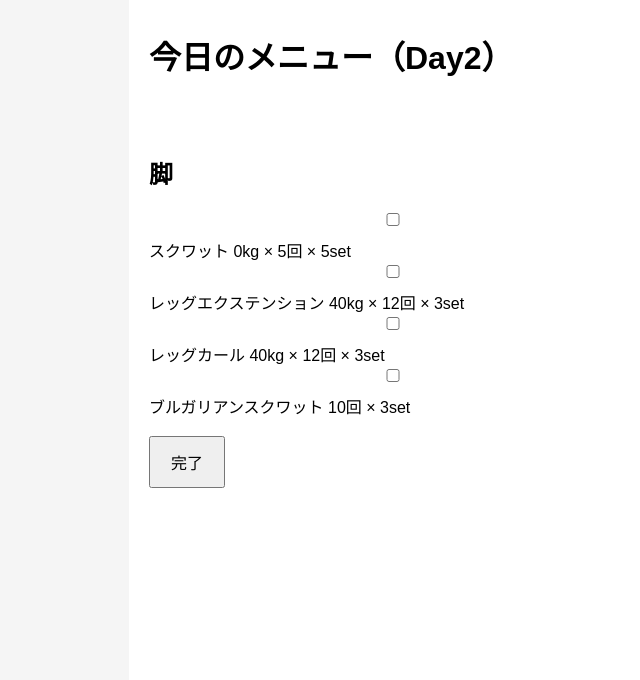
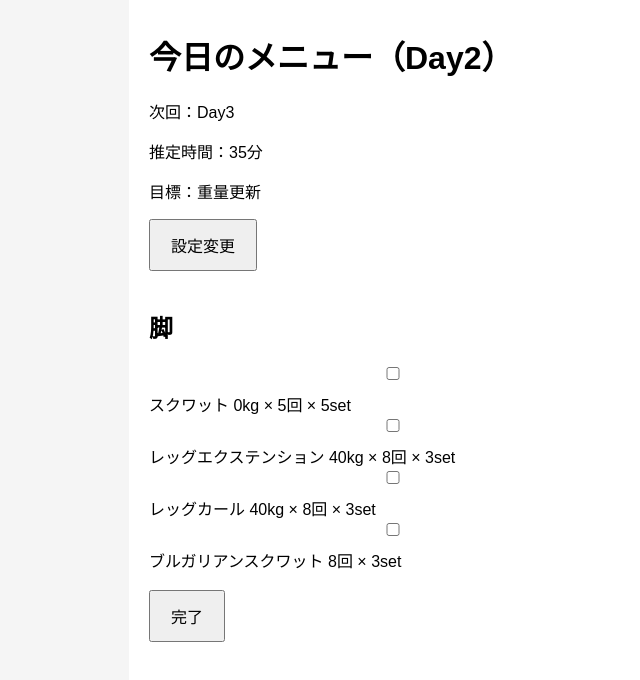
Before and after one commit to kato16384-lang/zerojudge-fit, a Next.js app: page /today in a window 1280 px wide. Both pictures are taken after a click on the button "完了". Shown: the top 680 px of the page, without its empty margins (251-891 px from the left). Built offline with nearby package versions, Linux system fonts and the light colour scheme.

Commit message:
Add week2 program and back split

```diff
--- a/app/today/page.tsx
+++ b/app/today/page.tsx
@@ -1,40 +1,112 @@
 "use client";
 
 import { useEffect, useState } from "react";
+import { useRouter } from "next/navigation";
 
 export default function TodayPage() {
+  const router = useRouter();
+
   const [benchMax, setBenchMax] = useState(0);
   const [squatMax, setSquatMax] = useState(0);
   const [deadliftMax, setDeadliftMax] = useState(0);
   const [day, setDay] = useState(1);
 
+  const [goal, setGoal] = useState("strength");
+  const [frequency, setFrequency] = useState("3");
+  const [days, setDays] = useState<string[]>([]);
+
   const [checkedItems, setCheckedItems] = useState<string[]>([]);
   const [pullupReps, setPullupReps] = useState(10);
-
+  const [backType, setBackType] = useState("A");
   useEffect(() => {
     const savedBenchMax = localStorage.getItem("benchMax");
     const savedSquatMax = localStorage.getItem("squatMax");
     const savedDeadliftMax = localStorage.getItem("deadliftMax");
     const savedDay = localStorage.getItem("day");
+    const savedGoal = localStorage.getItem("goal");
+    const savedFrequency = localStorage.getItem("frequency");
+    const savedDays = localStorage.getItem("days");
     const savedCheckedItems = localStorage.getItem("checkedItems");
     const savedPullupReps = localStorage.getItem("pullupReps");
+    const savedBackType = localStorage.getItem("backType");
+
 
     if (savedBenchMax) setBenchMax(Number(savedBenchMax));
     if (savedSquatMax) setSquatMax(Number(savedSquatMax));
     if (savedDeadliftMax) setDeadliftMax(Number(savedDeadliftMax));
     if (savedDay) setDay(Number(savedDay));
-
+    if (savedGoal) setGoal(savedGoal);
+    if (savedFrequency) setFrequency(savedFrequency);
+    if (savedDays) {
+      setDays(JSON.parse(savedDays));
+    }
     if (savedCheckedItems) {
       setCheckedItems(JSON.parse(savedCheckedItems));
     }
     if (savedPullupReps) {
       setPullupReps(Number(savedPullupReps));
     }
+    if (savedBackType) {
+      setBackType(savedBackType);
+    }
   }, []);
 
- const benchWeight = Math.round(benchMax * 0.85);
-const squatWeight = Math.round(squatMax * 0.85);
-const deadliftWeight = Math.round(deadliftMax * 0.85);
+  const multiplier =
+    goal === "strength"
+      ? 0.85
+      : goal === "maintain"
+        ? 0.75
+        : 0.65;
+  const reps =
+    goal === "strength"
+      ? 5
+      : goal === "maintain"
+        ? 8
+        : 12;
+
+  const sets =
+    goal === "strength"
+      ? 5
+      : 3;
+  const accessoryReps =
+    goal === "strength"
+      ? 8
+      : goal === "maintain"
+        ? 10
+        : 12;
+
+  const accessorySets = 3;
+
+  const benchWeight =
+    Math.round((benchMax * multiplier) / 2.5) * 2.5;
+
+  const squatWeight =
+    Math.round((squatMax * multiplier) / 2.5) * 2.5;
+
+  const deadliftWeight =
+    Math.round((deadliftMax * multiplier) / 2.5) * 2.5;
+
+  const nextDay =
+    frequency === "2"
+      ? day === 1
+        ? 2
+        : 1
+      : day === 3
+        ? 1
+        : day + 1;
+
+  const estimatedTime =
+    frequency === "2"
+      ? day === 1
+        ? 25
+        : 35
+      : day === 1
+        ? 45
+        : day === 2
+          ? 35
+          : backType === "A"
+            ? 30
+            : 20;
 
   const toggleItem = (item: string) => {
     let updatedItems: string[];
@@ -46,14 +118,24 @@ const toggleItem = (item: string) => {
     }
 
     setCheckedItems(updatedItems);
-  localStorage.setItem(
-    "checkedItems",
-    JSON.stringify(updatedItems)
-  );
+    localStorage.setItem("checkedItems", JSON.stringify(updatedItems));
   };
 
   const completeWorkout = () => {
-  const nextDay = day === 3 ? 1 : day + 1;
+    let nextDay;
+
+    if (frequency === "3" && day === 3) {
+      const nextBackType = backType === "A" ? "B" : "A";
+
+      setBackType(nextBackType);
+      localStorage.setItem("backType", nextBackType);
+    }
+
+    if (frequency === "2") {
+      nextDay = day === 1 ? 2 : 1;
+    } else {
+      nextDay = day === 3 ? 1 : day + 1;
+    }
 
     setCheckedItems([]);
     localStorage.removeItem("checkedItems");
@@ -66,16 +148,35 @@ const completeWorkout = () => {
     <main>
       <h1>今日のメニュー（Day{day}）</h1>
 
+      <p>次回：Day{nextDay}</p>
+
+      <p>推定時間：{estimatedTime}分</p>
+
+      <p>
+        目標：
+        {goal === "strength" && "重量更新"}
+        {goal === "maintain" && "維持"}
+        {goal === "diet" && "減量"}
+      </p>
+
+      <button onClick={() => router.push("/setup")}>設定変更</button>
+
       <br />
       <br />
 
       <h2>
-        {day === 1 && "胸＋上腕三頭筋"}
+        {day === 1 && frequency === "3" && "胸＋上腕三頭筋"}
+        {day === 1 && frequency === "2" && "胸＋背中"}
         {day === 2 && "脚"}
-        {day === 3 && "背中＋上腕二頭筋"}
+
+        {day === 3 && backType === "A" &&
+          "背中（広がり）＋上腕二頭筋"}
+
+        {day === 3 && backType === "B" &&
+          "背中（厚み）"}
       </h2>
 
-    {day === 1 && (
+      {day === 1 && frequency === "3" && (
         <>
           <label>
             <input
@@ -83,7 +184,7 @@ const completeWorkout = () => {
               checked={checkedItems.includes("bench")}
               onChange={() => toggleItem("bench")}
             />
-      ベンチプレス {benchWeight}kg × 5回 × 5set
+            ベンチプレス {benchWeight}kg × {reps}回 × {sets}set
           </label>
           <br />
 
@@ -93,7 +194,7 @@ const completeWorkout = () => {
               checked={checkedItems.includes("incline")}
               onChange={() => toggleItem("incline")}
             />
-      インクラインダンベルプレス 22kg × 8回 × 3set
+            インクラインダンベルプレス 22kg × {accessoryReps}回 × {accessorySets}set
           </label>
           <br />
 
@@ -103,7 +204,7 @@ const completeWorkout = () => {
               checked={checkedItems.includes("dips")}
               onChange={() => toggleItem("dips")}
             />
-      ディップス 10回 × 3set
+            ディップス  {accessoryReps}回 × {accessorySets}set
           </label>
           <br />
 
@@ -113,7 +214,7 @@ const completeWorkout = () => {
               checked={checkedItems.includes("lying")}
               onChange={() => toggleItem("lying")}
             />
-      ライイングエクステンション 25kg × 10回 × 3set
+            ライイングエクステンション 25kg × {accessoryReps}回 × {accessorySets}set
           </label>
           <br />
 
@@ -123,8 +224,55 @@ const completeWorkout = () => {
               checked={checkedItems.includes("narrow")}
               onChange={() => toggleItem("narrow")}
             />
-      ナローベンチプレス 50kg × 8回 × 3set
+            ナローベンチプレス 50kg × {accessoryReps}回 × {accessorySets}set
           </label>
+        </>
+      )}
+      {day === 1 && frequency === "2" && (
+        <>
+
+          <input
+            type="checkbox"
+            checked={checkedItems.includes("bench")}
+            onChange={() => toggleItem("bench")}
+          />
+          <>
+            ベンチプレス
+            <br />
+            {benchWeight}kg × {reps}回 × {sets}set
+          </>
+
+
+
+
+          <br />
+
+          <label>
+            <input
+              type="checkbox"
+              checked={checkedItems.includes("pullup")}
+              onChange={() => toggleItem("pullup")}
+            />
+            懸垂
+            <br />
+            {pullupReps}回 × 4set
+          </label>
+
+          <br />
+
+          <label>
+            <input
+              type="checkbox"
+              checked={checkedItems.includes("dips")}
+              onChange={() => toggleItem("dips")}
+            />
+
+            ディップス
+            <br />
+
+            {accessoryReps}回 × {accessorySets}set
+          </label>
+
         </>
       )}
 
@@ -136,7 +284,7 @@ const completeWorkout = () => {
               checked={checkedItems.includes("squat")}
               onChange={() => toggleItem("squat")}
             />
-      スクワット {squatWeight}kg × 5回 × 5set
+            スクワット {squatWeight}kg × {reps}回 × {sets}set
           </label>
           <br />
 
@@ -146,7 +294,7 @@ const completeWorkout = () => {
               checked={checkedItems.includes("extension")}
               onChange={() => toggleItem("extension")}
             />
-      レッグエクステンション 40kg × 12回 × 3set
+            レッグエクステンション 40kg × {accessoryReps}回 × {accessorySets}set
           </label>
           <br />
 
@@ -156,7 +304,7 @@ const completeWorkout = () => {
               checked={checkedItems.includes("curl")}
               onChange={() => toggleItem("curl")}
             />
-      レッグカール 40kg × 12回 × 3set
+            レッグカール 40kg × {accessoryReps}回 × {accessorySets}set
           </label>
           <br />
 
@@ -166,12 +314,12 @@ const completeWorkout = () => {
               checked={checkedItems.includes("bulgarian")}
               onChange={() => toggleItem("bulgarian")}
             />
-      ブルガリアンスクワット 10回 × 3set
+            ブルガリアンスクワット  {accessoryReps}回 × {accessorySets}set
           </label>
         </>
       )}
 
-      {day === 3 && (
+      {day === 3 && backType === "A" && (
         <>
           <label>
             <input
@@ -200,27 +348,7 @@ const completeWorkout = () => {
               checked={checkedItems.includes("latpull")}
               onChange={() => toggleItem("latpull")}
             />
-      ラットプル 80kg × 6回 × 3set
-    </label>
-    <br />
-
-    <label>
-      <input
-        type="checkbox"
-        checked={checkedItems.includes("row")}
-        onChange={() => toggleItem("row")}
-      />
-      シーテッドロー 50kg × 10回 × 3set
-    </label>
-    <br />
-
-    <label>
-      <input
-        type="checkbox"
-        checked={checkedItems.includes("deadlift")}
-        onChange={() => toggleItem("deadlift")}
-      />
-      デッドリフト {deadliftWeight}kg × 5回 × 5set
+            ラットプル 80kg × {accessoryReps}回 × {accessorySets}set
           </label>
           <br />
 
@@ -230,7 +358,7 @@ const completeWorkout = () => {
               checked={checkedItems.includes("ezcurl")}
               onChange={() => toggleItem("ezcurl")}
             />
-      EZバーカール 40kg × 10回 × 3set
+            EZバーカール 40kg × {accessoryReps}回 × {accessorySets}set
           </label>
           <br />
 
@@ -240,7 +368,31 @@ const completeWorkout = () => {
               checked={checkedItems.includes("hammer")}
               onChange={() => toggleItem("hammer")}
             />
-      ハンマーカール 16kg × 10回 × 3set
+            ハンマーカール 16kg × {accessoryReps}回 × {accessorySets}set
+          </label>
+        </>
+      )}
+
+      {day === 3 && backType === "B" && (
+        <>
+          <label>
+            <input
+              type="checkbox"
+              checked={checkedItems.includes("deadlift")}
+              onChange={() => toggleItem("deadlift")}
+            />
+            デッドリフト {deadliftWeight}kg × {reps}回 × {sets}set
+          </label>
+
+          <br />
+
+          <label>
+            <input
+              type="checkbox"
+              checked={checkedItems.includes("row")}
+              onChange={() => toggleItem("row")}
+            />
+            シーテッドロー 50kg × {accessoryReps}回 × {accessorySets}set
           </label>
         </>
       )}
```
Also changed, not shown: app/setup/page.tsx (+87 -1 lines). Lines whose indentation alone changed are shown as unchanged.
